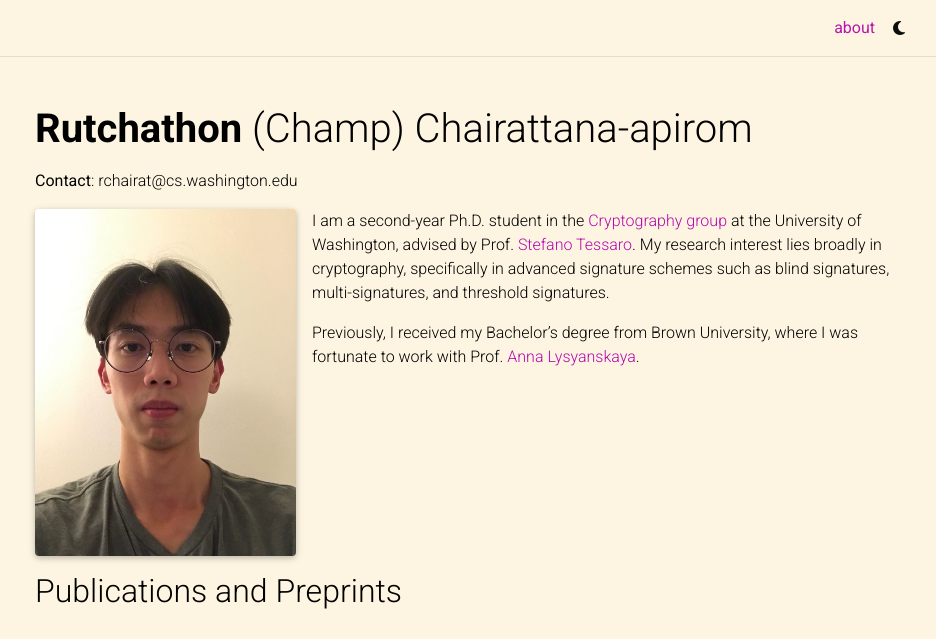
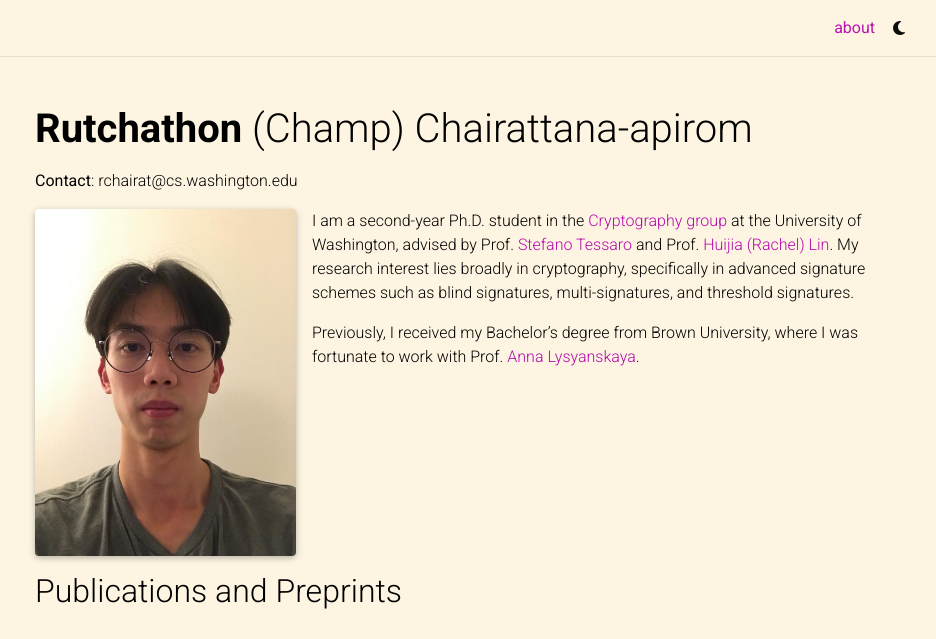
Before and after one commit to champrch/champrch.github.io, a Jekyll site: the page built from _pages/about.md, in a window 1280 px wide, cut to the strip 0-639 px from the top of the page. Shown: the whole strip, without its empty margins (170-1106 px from the left). Built offline with Jekyll 4.4.1, drawn with Linux system fonts in a browser that asks for light colours; full-size pictures stand in for the smaller copies a plugin makes; comment, search, counter and statistics services are not loaded; a style sheet for code colours, icons or effects is not loaded.

Commit message:
updating bib file

```diff
--- a/_bibliography/papers.bib
+++ b/_bibliography/papers.bib
@@ -11,6 +11,7 @@
 }
 
 @inproceedings{cryptoeprint:2023/1780,
+  abbr={CRYPTO},
   author = {Rutchathon Chairattana-Apirom and Stefano Tessaro and Chenzhi Zhu},
   title = {Pairing-Free Blind Signatures from CDH Assumptions},
   year={2024},
--- a/_pages/about.md
+++ b/_pages/about.md
@@ -17,6 +17,6 @@
 social: false  # includes social icons at the bottom of the page
 ---
 
-I am a second-year Ph.D. student in the [Cryptography group](https://crypto.cs.washington.edu/) at the University of Washington, advised by Prof. [Stefano Tessaro](https://homes.cs.washington.edu/~tessaro/). My research interest lies broadly in cryptography, specifically in advanced signature schemes such as blind signatures, multi-signatures, and threshold signatures.
+I am a second-year Ph.D. student in the [Cryptography group](https://crypto.cs.washington.edu/) at the University of Washington, advised by Prof. [Stefano Tessaro](https://homes.cs.washington.edu/~tessaro/) and Prof. [Huijia (Rachel) Lin](https://homes.cs.washington.edu/~rachel/). My research interest lies broadly in cryptography, specifically in advanced signature schemes such as blind signatures, multi-signatures, and threshold signatures.
 
 Previously, I received my Bachelor's degree from Brown University, where I was fortunate to work with Prof. [Anna Lysyanskaya](https://cs.brown.edu/people/alysyans/).
```
